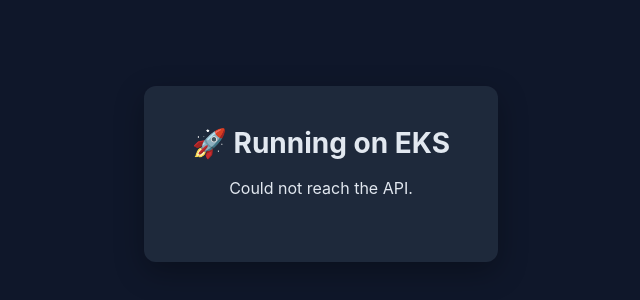
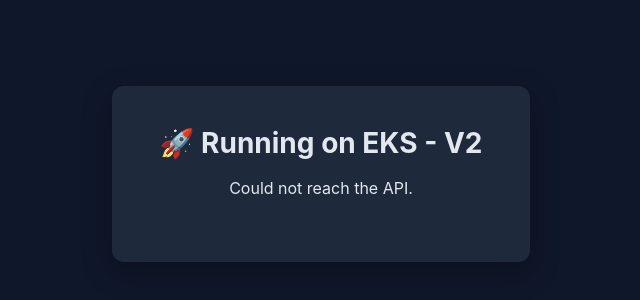
Before and after one commit to sumitdhawale01/github-action-learning, a website: page app/public/index.html in a window 1280 px wide. Shown: the part 226-526 px from the top of the page, without its empty margins (319-959 px from the left). Drawn offline with Linux system fonts and the light colour scheme; no server answers.

Commit message:
index file changed

```diff
--- a/app/public/index.html
+++ b/app/public/index.html
@@ -8,7 +8,7 @@
 </head>
 <body>
   <main class="card">
-    <h1>🚀 Running on EKS</h1>
+    <h1>🚀 Running on EKS - V2</h1>
     <p id="message">Loading...</p>
     <p class="hostname" id="hostname"></p>
   </main>
```
